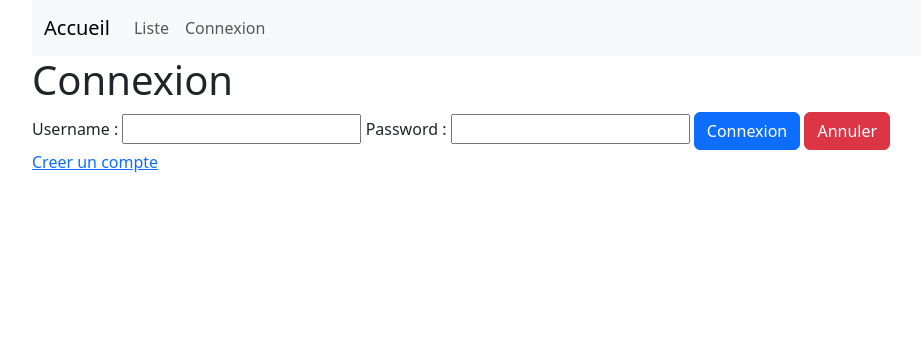
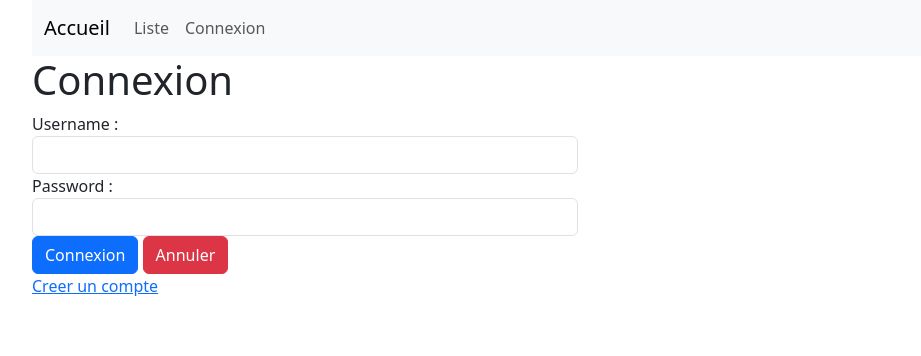
Before and after one commit to seriadiallo/django-postgres-docker, a Django app: page /accounts/login/ in a window 1280 px wide. Shown: the top 356 px of the page, without its empty margins (50-971 px from the left). Run offline with Django 4.2, Linux system fonts and the light colour scheme; some libraries are stand-ins or nearby versions.

Commit message:
ajout de style sur les formulaire de creation de compte et de connexion

```diff
--- a/accounts/forms.py
+++ b/accounts/forms.py
@@ -12,10 +12,10 @@ class UserForm(forms.ModelForm):
             'last_name': forms.TextInput(attrs={'class': 'form-control'}),
             'username': forms.TextInput(attrs={'class': 'form-control'}),
             'email': forms.TextInput(attrs={'class': 'form-control'}),
-            'password': forms.TextInput(attrs={'class': 'form-control'}),
+            'password': forms.PasswordInput(attrs={'class': 'form-control'}),
         }
 
 
 class UserLoginForm(forms.Form):
-    username = forms.CharField(required=True, max_length=50, min_length=3)
-    password = forms.CharField(required=True, max_length=50, min_length=3, widget=forms.PasswordInput)
+    username = forms.CharField(required=True, max_length=50, min_length=3, widget=forms.TextInput(attrs={'class': 'form-control'}))
+    password = forms.CharField(required=True, max_length=50, min_length=3, widget=forms.PasswordInput(attrs={'class': 'form-control'}))
--- a/accounts/templates/accounts/creation.html
+++ b/accounts/templates/accounts/creation.html
@@ -1,6 +1,8 @@
 {% extends "articles/layout.html" %}
 
     {% block content %}
+    <div class="row">
+        <div class="col-6">
             <h1>Creation de compte</h1>
             <form action="" method="post">
                 {% csrf_token %}
@@ -26,5 +28,8 @@
                     <a href="{% url 'accounts:login' %}">Se connecter</a>
                 </p>
             </div>
+        </div>
+    </div>
+
 
     {% endblock content %}
--- a/accounts/templates/accounts/login.html
+++ b/accounts/templates/accounts/login.html
@@ -1,6 +1,8 @@
 {% extends "articles/layout.html" %}
 
     {% block content %}
+    <div class="row">
+        <div class="col-6">
             <h1>Connexion</h1>
             <form action="" method="post">
                 {% csrf_token %}
@@ -26,5 +28,8 @@
                     <a href="{% url 'accounts:create' %}">Creer un compte</a>
                 </p>
             </div>
+        </div>
+    </div>
+
 
     {% endblock content %}
--- a/articles/templates/articles/navbar.html
+++ b/articles/templates/articles/navbar.html
@@ -12,7 +12,7 @@
           </li>
           {% if user.is_authenticated %}
             <li class="nav-item">
-              <a class="nav-link" href="{% url "form-articles" %}">Form</a>
+              <a class="nav-link" href="{% url "form-articles" %}">Ajouter</a>
             </li>
           {% endif %}
 
```
Lines whose indentation alone changed are shown as unchanged.
